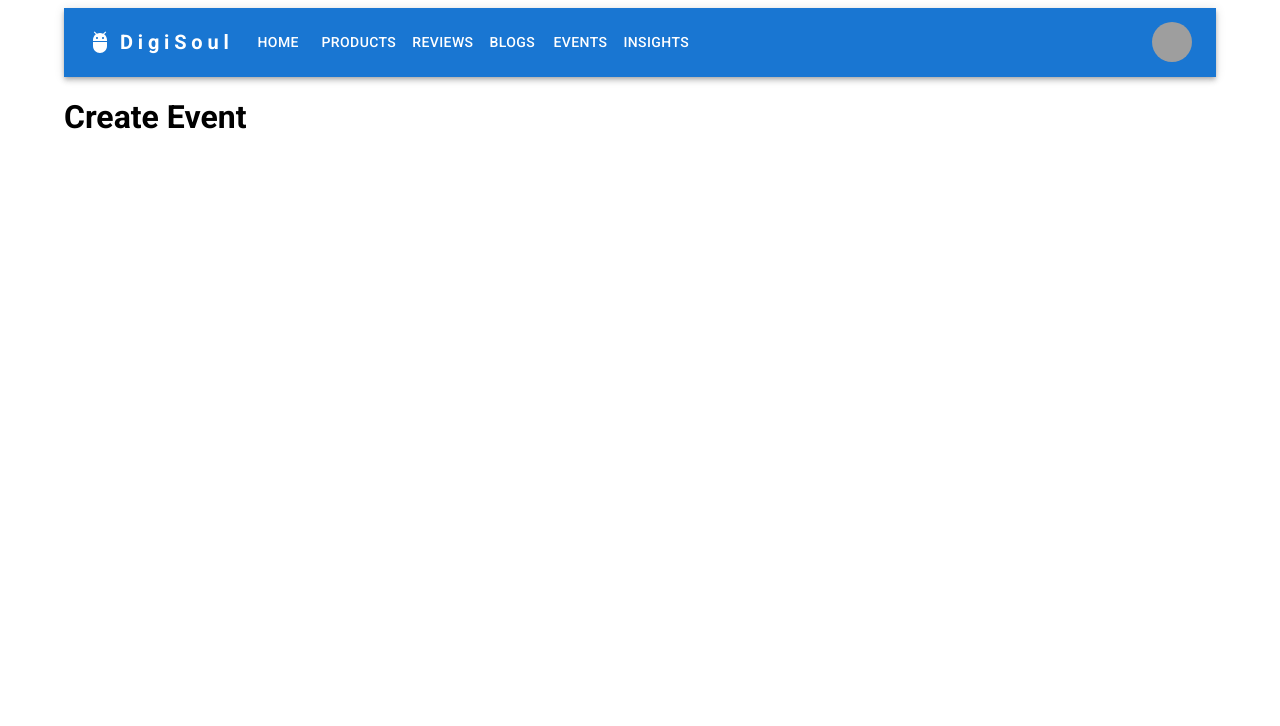
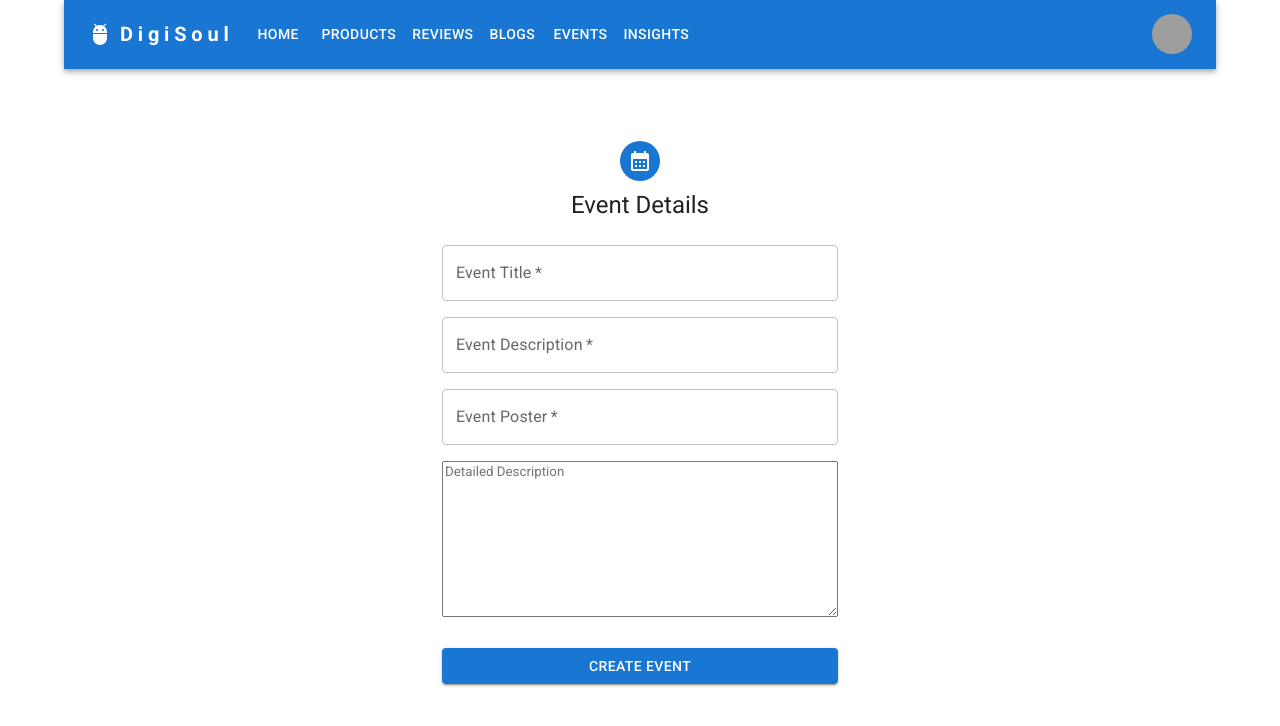
Before and after one commit to sharmasubham22/digi-soul, a React (Create React App) app in the folder digi-soul/: page /events/create in a window 1280 px wide. Shown: the top 726 px of the page. Built offline with nearby package versions, Linux system fonts and the light colour scheme; grey boxes are pictures that could not be loaded.

Commit message:
Create Event - Initial Commit

```diff
--- a/digi-soul/src/views/CreateEvent.js
+++ b/digi-soul/src/views/CreateEvent.js
@@ -1,7 +1,159 @@
-import React from "react";
+import * as React from "react";
+import Avatar from "@mui/material/Avatar";
+import Button from "@mui/material/Button";
+import CssBaseline from "@mui/material/CssBaseline";
+import TextField from "@mui/material/TextField";
+import Grid from "@mui/material/Grid";
+import Box from "@mui/material/Box";
+import CalendarMonth from "@mui/icons-material/CalendarMonth";
+import Typography from "@mui/material/Typography";
+import Container from "@mui/material/Container";
+import { createTheme, ThemeProvider } from "@mui/material/styles";
+import { TextareaAutosize } from "@mui/material";
 
-function CreateEvent(){
-    return <h1>Create Event</h1>
+const theme = createTheme();
+
+function CreateEvent() {
+  const [formData, setFormData] = React.useState({
+    eventTitle: {
+      value: "",
+      isError: false,
+      errorMessage: "Only alphabets are allowed",
+    },
+    shortDetail: {
+      value: "",
+      isError: false,
+      errorMessage: "Only alphabets are allowed",
+    },
+    thumbnail: {
+      value: "",
+      isError: false,
+      errorMessage: "Invalid email",
+    },
+    longDetail: {
+      value: "",
+      isError: false,
+      errorMessage: "Minimum length 8 required",
+    },
+  });
+
+  console.log(formData);
+
+  function handleChange(event) {
+    setFormData((prevFormData) => ({
+      ...prevFormData,
+      [event.target.name]: {
+        ...formData[event.target.name],
+        value: event.target.value,
+        isError: false,
+      },
+    }));
+  }
+
+  function handleSubmit(event) {
+    event.preventDefault();
+  }
+
+  return (
+    <ThemeProvider theme={theme}>
+      <Container component="main" maxWidth="xs">
+        <CssBaseline />
+        <Box
+          sx={{
+            marginTop: 8,
+            display: "flex",
+            flexDirection: "column",
+            alignItems: "center",
+          }}
+        >
+          <Avatar sx={{ m: 1, bgcolor: "primary.main" }}>
+            <CalendarMonth />
+          </Avatar>
+          <Typography component="h1" variant="h5">
+            Event Details
+          </Typography>
+          <Box
+            component="form"
+            noValidate
+            onSubmit={handleSubmit}
+            sx={{ mt: 3 }}
+          >
+            <Grid container spacing={2}>
+              <Grid item xs={12}>
+                <TextField
+                  name="eventTitle"
+                  value={formData.eventTitle.value}
+                  onChange={handleChange}
+                  required
+                  fullWidth
+                  id="eventTitle"
+                  label="Event Title"
+                  helperText={
+                    formData.eventTitle.isError &&
+                    formData.eventTitle.errorMessage
+                  }
+                />
+              </Grid>
+              <Grid item xs={12}>
+                <TextField
+                  required
+                  fullWidth
+                  id="shortDetail"
+                  label="Event Description"
+                  name="shortDetail"
+                  value={formData.shortDetail.value}
+                  onChange={handleChange}
+                  helperText={
+                    formData.shortDetail.isError &&
+                    formData.shortDetail.errorMessage
+                  }
+                />
+              </Grid>
+              <Grid item xs={12}>
+                <TextField
+                  required
+                  fullWidth
+                  id="thumbnail"
+                  label="Event Poster"
+                  name="thumbnail"
+                  value={formData.thumbnail.value}
+                  onChange={handleChange}
+                  helperText={
+                    formData.thumbnail.isError &&
+                    formData.thumbnail.errorMessage
+                  }
+                />
+              </Grid>
+              <Grid item xs={12}>
+                <TextareaAutosize
+                  required
+                  style={{ width: "100%" }}
+                  name="longDetail"
+                  value={formData.longDetail.value}
+                  onChange={handleChange}
+                  placeholder="Detailed Description"
+                  id="longDetail"
+                  minRows={10}
+                  helperText={
+                    formData.longDetail.isError &&
+                    formData.longDetail.errorMessage
+                  }
+                />
+              </Grid>
+            </Grid>
+            <Button
+              type="submit"
+              fullWidth
+              variant="contained"
+              sx={{ mt: 3, mb: 2 }}
+            >
+              Create Event
+            </Button>
+          </Box>
+        </Box>
+      </Container>
+    </ThemeProvider>
+  );
 }
 
 export default CreateEvent;
```
